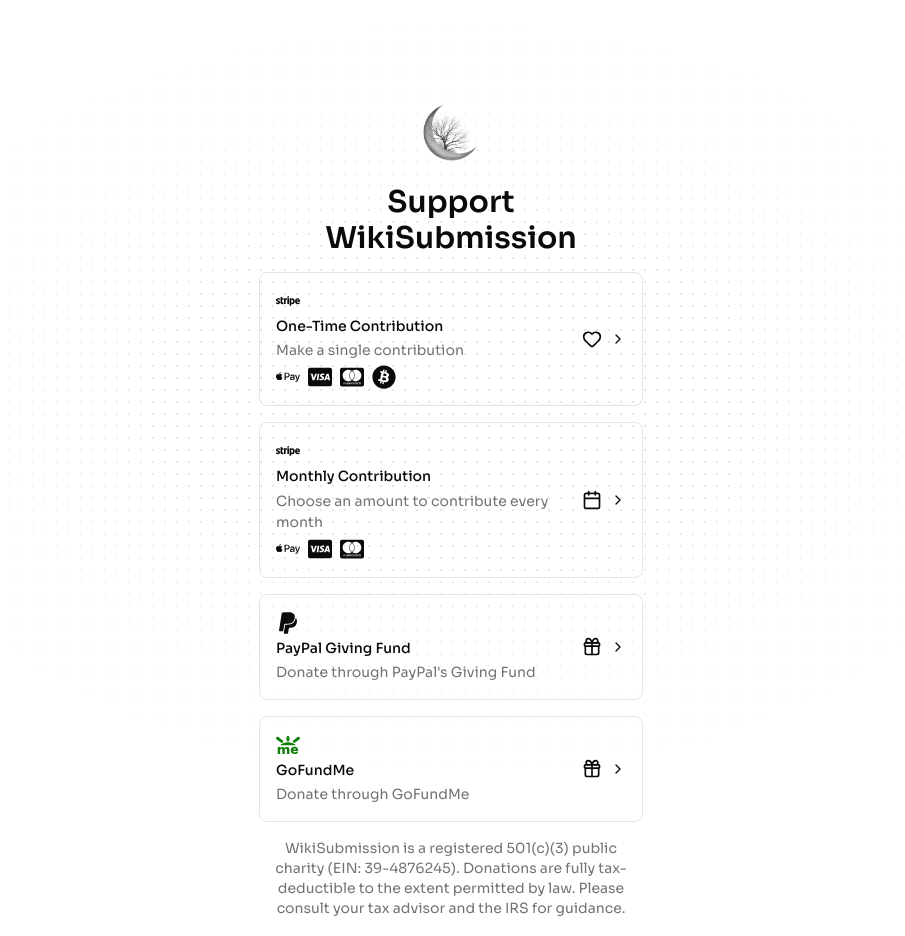
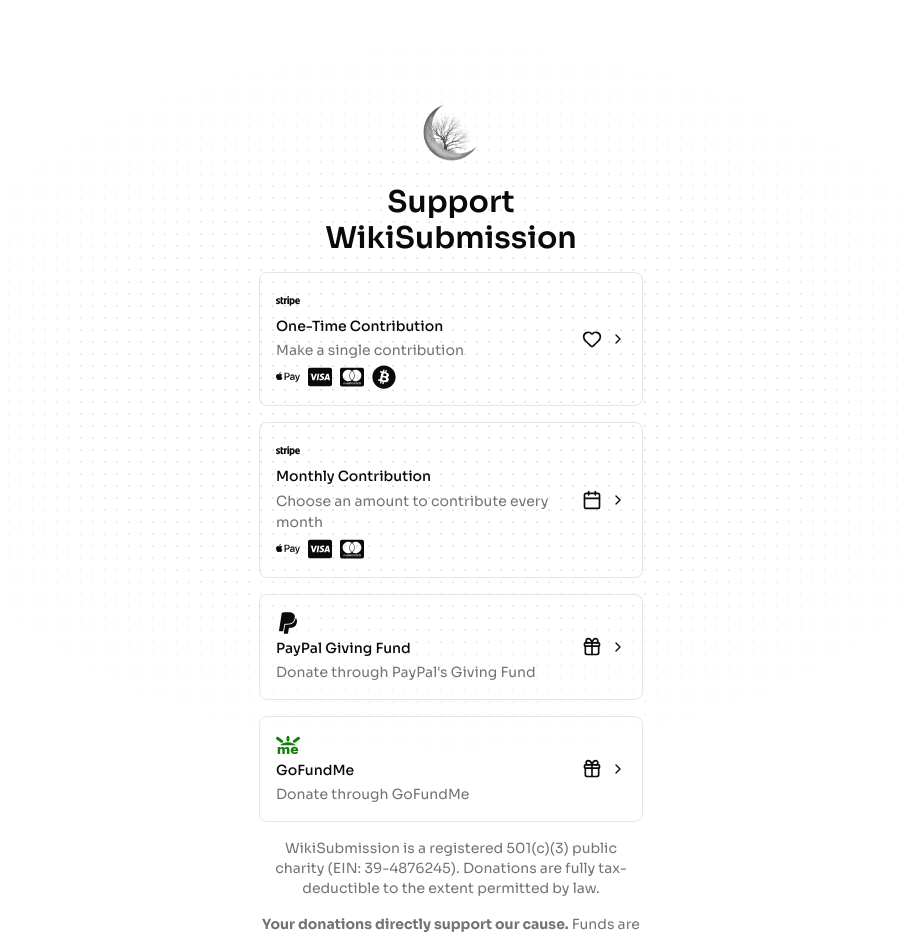
Before and after one commit to WikiSubmission/wikisubmission-org, a Next.js app: page /donate in a window 1280 px wide. Shown: the top 936 px of the page, without its empty margins (189-1094 px from the left). Built offline with nearby package versions, Linux system fonts and the light colour scheme.

Commit message:
chore: info

```diff
--- a/app/donate/page.tsx
+++ b/app/donate/page.tsx
@@ -119,7 +119,7 @@
 
             <section className="max-w-sm text-center text-sm text-muted-foreground space-y-3 ">
                 <p>
-                    WikiSubmission is a registered 501(c)(3) public charity (EIN: 39-4876245). Donations are fully tax-deductible to the extent permitted by law. Please consult your tax advisor and the IRS for guidance.
+                    WikiSubmission is a registered 501(c)(3) public charity (EIN: 39-4876245). Donations are fully tax-deductible to the extent permitted by law.
                 </p>
             </section>
 
```
